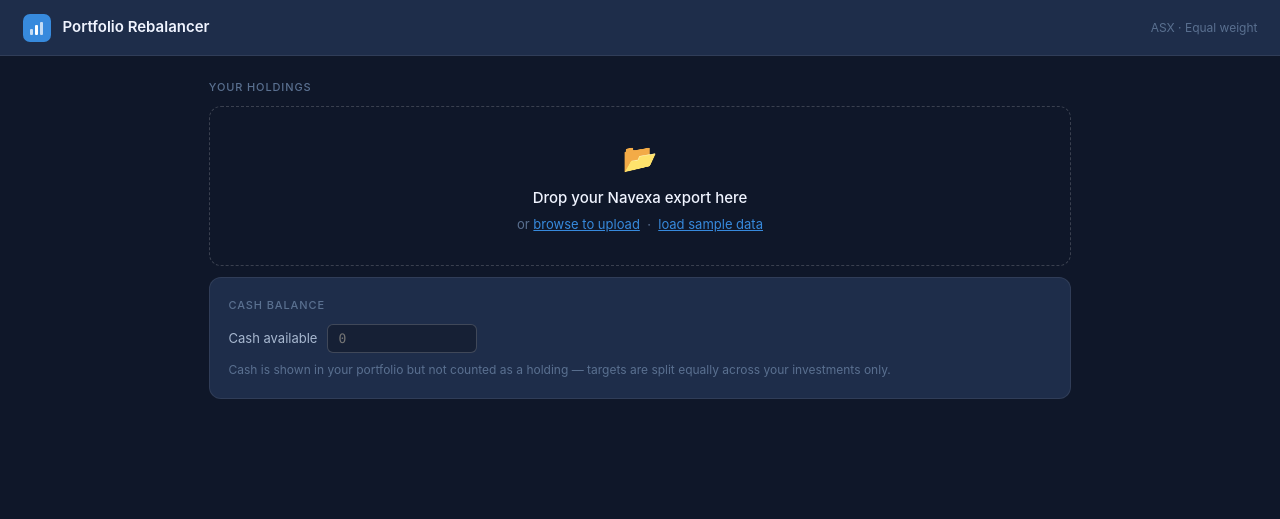
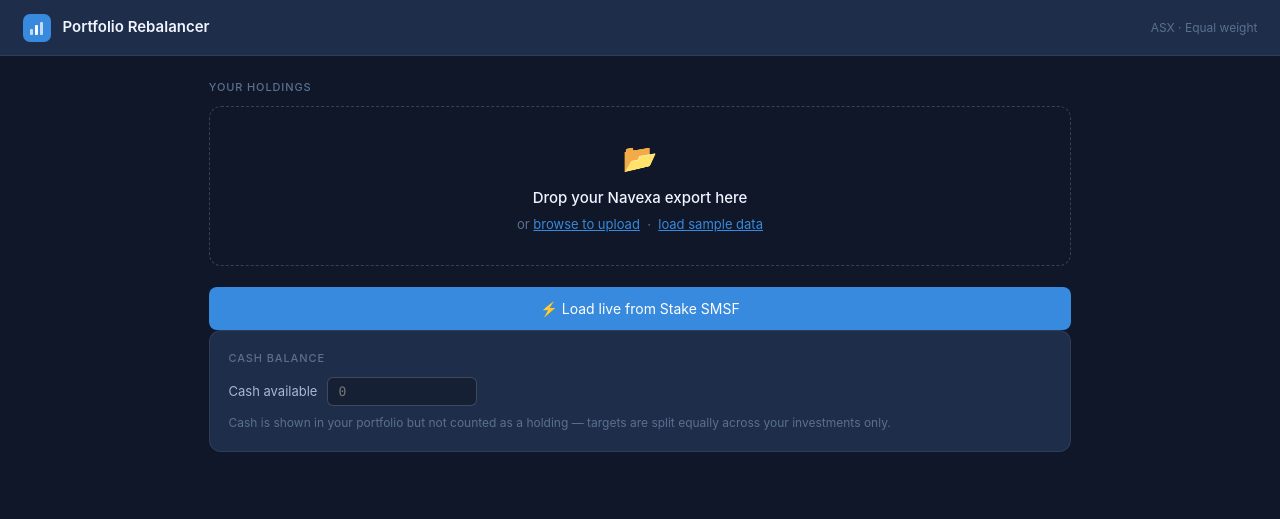
Before and after one commit to alexyoong-collab/portfolio-rebalancer, a website: page index.html in a window 1280 px wide. Drawn offline with Linux system fonts and the light colour scheme.

Commit message:
Add files via upload

```diff
--- a/index.html
+++ b/index.html
@@ -227,6 +227,12 @@
       <div class="upload-title">Drop your Navexa export here</div>
       <div class="upload-sub">or <span onclick="document.getElementById('xlsx-file').click()">browse to upload</span> &nbsp;·&nbsp; <span onclick="loadSample()">load sample data</span></div>
     </div>
+    <button class="btn primary" id="stake-btn" onclick="loadFromStake()" style="width:100%;margin-top:10px;padding:12px;font-size:14px;">
+      ⚡ Load live from Stake SMSF
+    </button>
+    <div id="stake-status" style="font-size:12px;color:var(--text-muted);margin-top:6px;text-align:center;display:none;"></div>
+    <div style="display:none">
+    </div>
 
     <div class="card">
       <div class="section-label">Cash balance</div>
@@ -291,6 +297,33 @@
   {symbol:'GOLD', name:'Global X Physical Gold',                value:29366.4,  totalReturn:-3674.98, totalReturnPct:'-4.93%'},
   {symbol:'DPM',  name:'DPM Metals Inc.',                       value:18943.76, totalReturn:-5108.78, totalReturnPct:'-8.99%'},
 ];
+
+async function loadFromStake() {
+  const btn = document.getElementById('stake-btn');
+  const status = document.getElementById('stake-status');
+  btn.disabled = true;
+  btn.textContent = '⏳ Fetching from Stake...';
+  status.style.display = 'block';
+  status.textContent = 'Connecting to SnapTrade...';
+  try {
+    const res = await fetch('/api/snaptrade-holdings');
+    const data = await res.json();
+    if (!res.ok) throw new Error(data.error || 'Failed to fetch');
+    // Pre-fill cash
+    cashValue = data.cash || 0;
+    document.getElementById('cash-input').value = cashValue;
+    processHoldings(data.holdings);
+    const d = new Date(data.fetchedAt);
+    status.textContent = `✓ Loaded ${data.holdings.length} holdings from ${data.account} · ${d.toLocaleTimeString('en-AU')}`;
+    status.style.color = 'var(--text-success)';
+    btn.textContent = '↻ Refresh from Stake';
+  } catch (err) {
+    status.textContent = '✗ ' + err.message;
+    status.style.color = 'var(--text-danger)';
+    btn.textContent = '⚡ Load live from Stake SMSF';
+  }
+  btn.disabled = false;
+}
 
 function loadSample() { processHoldings(SAMPLE); }
 function calcEqualWeight() {
```
